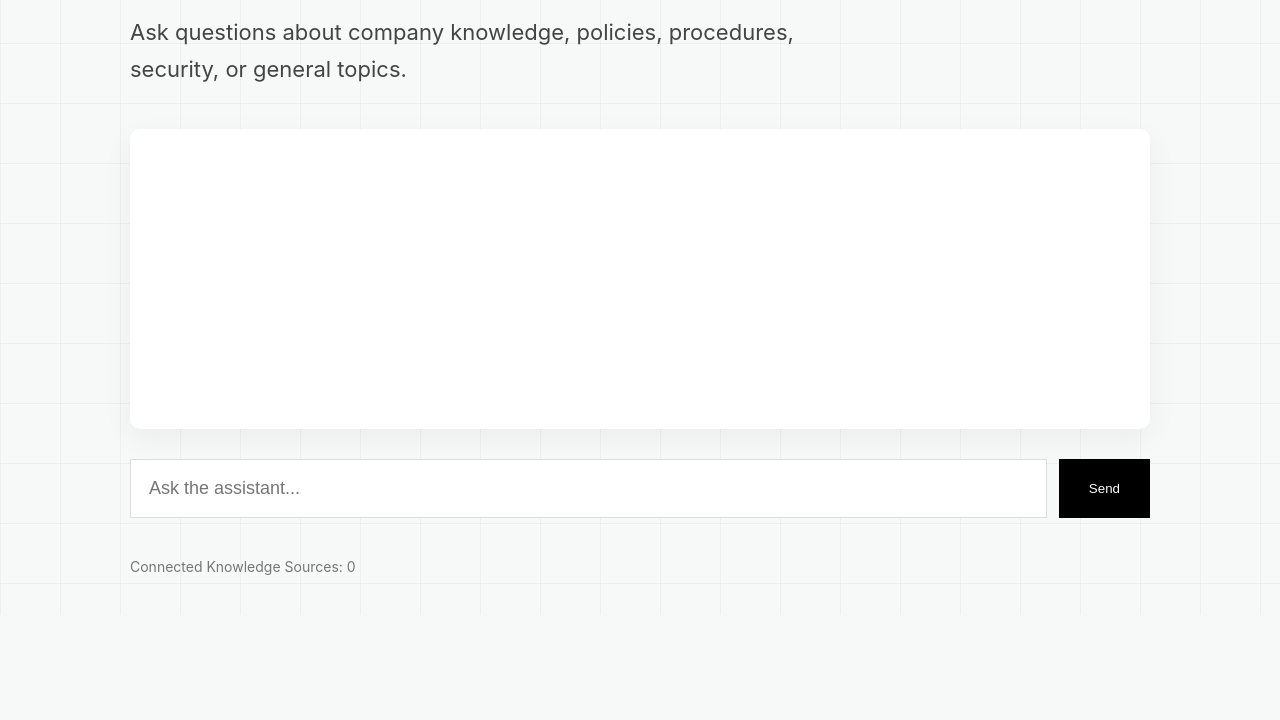
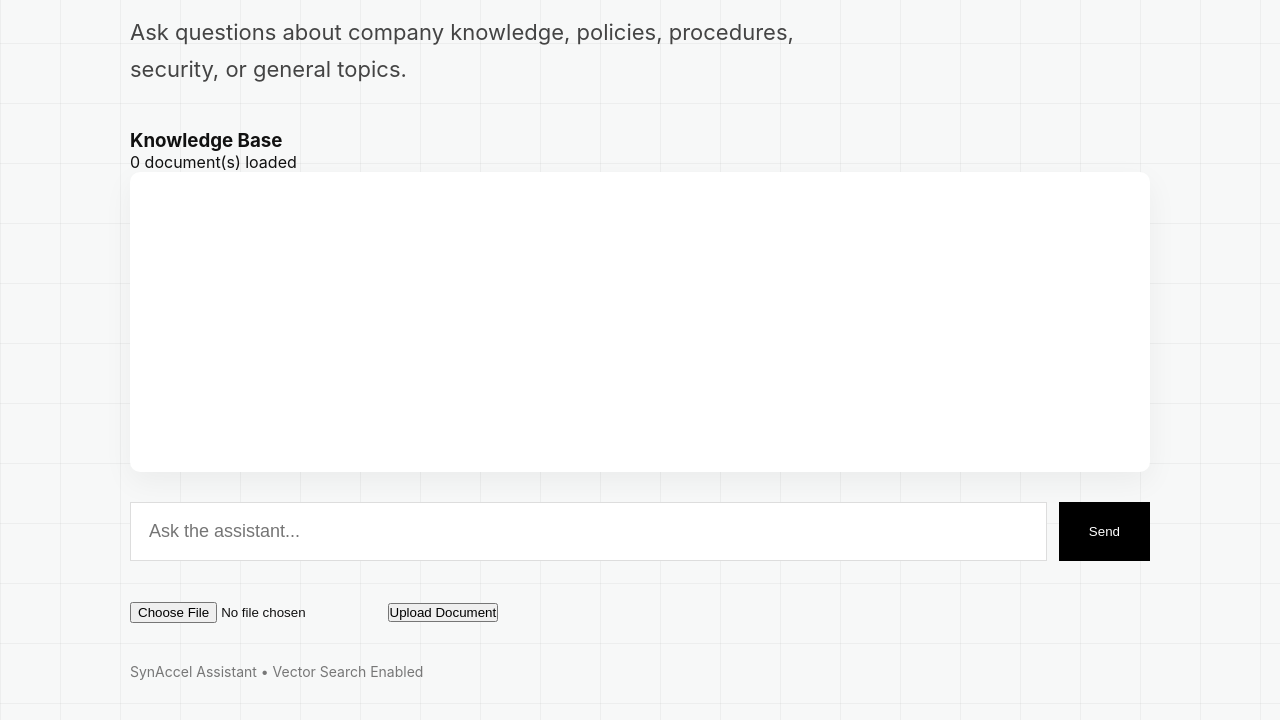
Before and after one commit to Arkwinger/ai-projects, a Flask app: page / in a window 1280 px wide. Shown: the part 377-1097 px from the top of the page. Before the commit the page ends 961 px from the top, so only its background shows below. Run offline with Flask 3, Linux system fonts and the light colour scheme.

Commit message:
Update index.html

```diff
--- a/private-company-ai/templates/index.html
+++ b/private-company-ai/templates/index.html
@@ -44,6 +44,24 @@
 
         </div>
 
+        <div class="knowledge-base">
+
+            <h3>Knowledge Base</h3>
+
+            <p class="doc-count">
+                {{ document_count }} document(s) loaded
+            </p>
+
+            {% for doc in document_names %}
+
+                <div class="doc-item">
+                    {{ doc }}
+                </div>
+
+            {% endfor %}
+
+        </div>
+
         <div class="chat-window">
 
             {% for msg in chat_history %}
@@ -82,10 +100,22 @@
 
         </form>
 
+        <form method="POST"
+              action="/upload"
+              enctype="multipart/form-data"
+              class="upload-form">
+
+            <input type="file" name="file" required>
+
+            <button type="submit">
+                Upload Document
+            </button>
+
+        </form>
+
         <div class="footer">
 
-            Connected Knowledge Sources:
-            {{ document_count }}
+            SynAccel Assistant • Vector Search Enabled
 
         </div>
 
```
